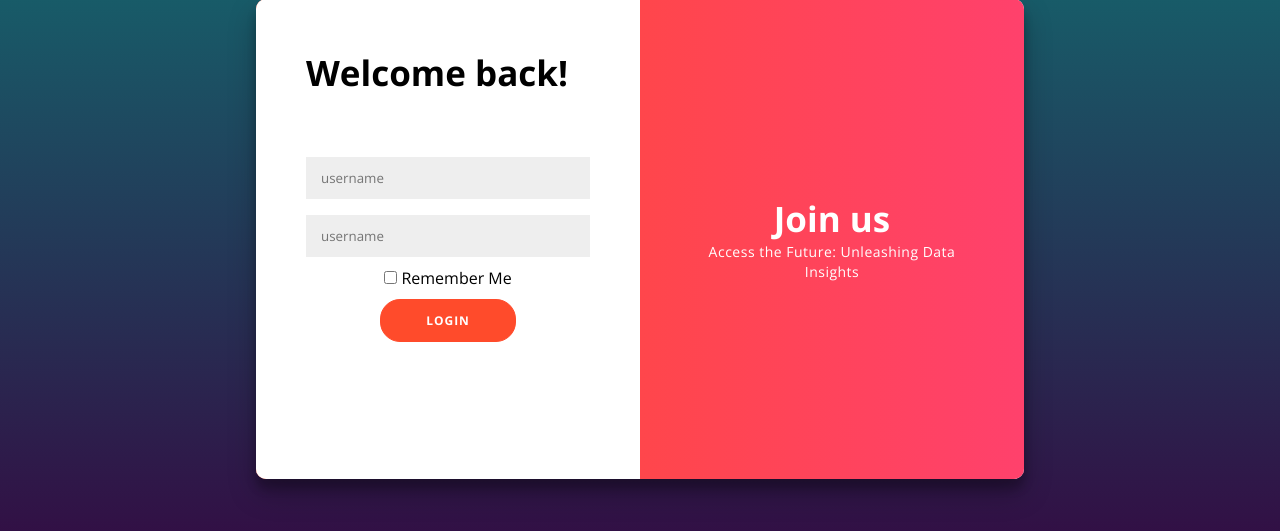
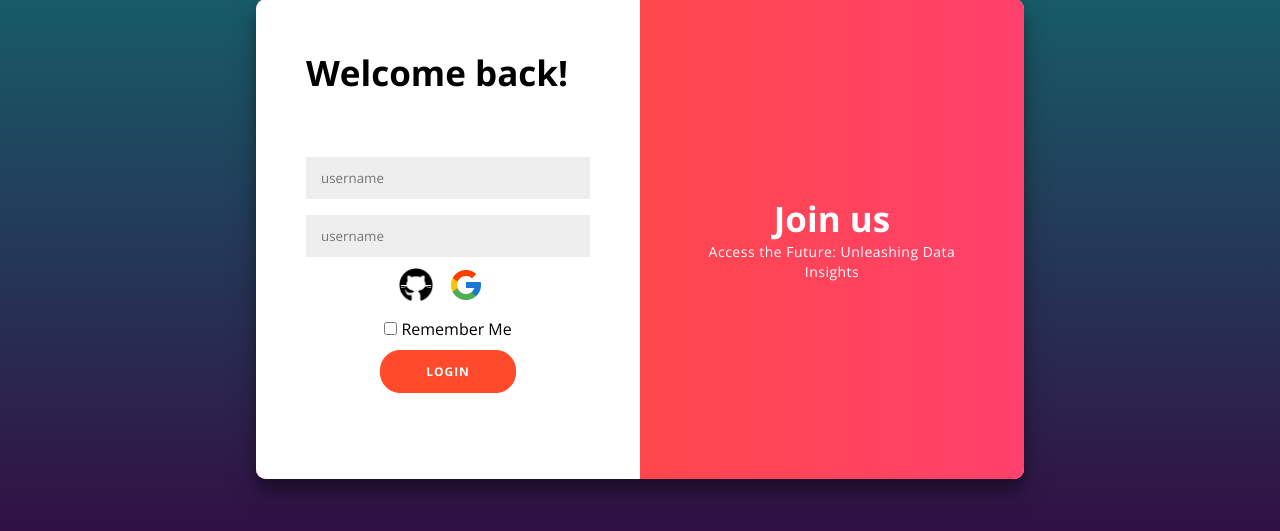
Before and after one commit to badrbnh/Data_Visualizer, a Flask app: page / in a window 1280 px wide. Shown: the part 199-730 px from the top of the page. Run offline with Flask 3, Linux system fonts and the light colour scheme; parts of the project's set-up code (start-up, migrations or seed data) failed here and were passed over; some libraries are stand-ins or nearby versions.

Commit message:
added google and github apis

```diff
--- a/web_flask/routes.py
+++ b/web_flask/routes.py
@@ -16,6 +16,8 @@ app.config['SECRET_KEY'] = 'you-will-never-guess'
 
 @app.route('/inside', methods=['GET', 'POST'])
 def inside():
+    if current_user.is_anonymous:
+        return redirect(url_for('login'))
     return render_template('inside.html')
 
 @app.route('/home', methods=['GET'], strict_slashes=False)
@@ -25,7 +27,8 @@ def home():
 @app.route('/register', methods=['GET', 'POST'], strict_slashes=False)
 def register():
     form = AddUser()
-
+    if current_user.is_authenticated:
+        return redirect(url_for('inside'))
     if form.validate_on_submit():
         username = form.username.data
         email = form.email.data
--- /dev/null
+++ b/web_flask/static/scripts/githubApi.js
@@ -0,0 +1,6 @@
+const CLIENT_ID = "2f4af641743e528261d7"
+
+function loginGithub() {
+    window.location.assign("https://github.com/login/oauth/authorize?client_id=" + CLIENT_ID);
+
+}
--- /dev/null
+++ b/web_flask/static/scripts/googleApi.js
@@ -0,0 +1,25 @@
+var googleUser = {};
+var startApp = function () {
+  gapi.load("auth2", function () {
+    auth2 = gapi.auth2.init({
+      client_id: "513823733667-el3cq9rfdm7kh7m7tne0imemq09ju19t.apps.googleusercontent.com",
+      cookiepolicy: "single_host_origin",
+    });
+    attachSignin(document.getElementById("customBtn"));
+  });
+};
+
+function attachSignin(element) {
+  console.log(element.id);
+  auth2.attachClickHandler(
+    element,
+    {},
+    function (googleUser) {
+      document.getElementById("name").innerText =
+        "Signed in: " + googleUser.getBasicProfile().getName();
+    },
+    function (error) {
+      alert(JSON.stringify(error, undefined, 2));
+    }
+  );
+}
--- a/web_flask/static/scripts/menu.js
+++ b/web_flask/static/scripts/menu.js
@@ -1,4 +1,3 @@
-
 let subMenu = document.getElementById("subMenu");
 function toggleMenu() {
     subMenu.classList.toggle("open-menu");
--- a/web_flask/static/styles/login.css
+++ b/web_flask/static/styles/login.css
@@ -1,4 +1,3 @@
-
 body {
   display: flex;
   align-items: center;
@@ -23,12 +22,11 @@ p {
   letter-spacing: 0.5px;
 }
 
-
 .login-btn {
   border-radius: 20px;
-	border: 1px solid #FF4B2B;
-	background-color: #FF4B2B;
-	color: #FFFFFF;
+  border: 1px solid #ff4b2b;
+  background-color: #ff4b2b;
+  color: #ffffff;
   font-size: 12px;
   font-weight: bold;
   padding: 12px 45px;
@@ -37,7 +35,6 @@ p {
   transition: transform 80ms ease-in;
   cursor: pointer;
 }
-
 
 .form-input {
   background-color: #eee;
@@ -50,7 +47,7 @@ p {
 .login-container {
   background-color: #fff;
   border-radius: 10px;
-  	box-shadow: 0 14px 28px rgba(0,0,0,0.25), 0 10px 10px rgba(0,0,0,0.22);
+  box-shadow: 0 14px 28px rgba(0, 0, 0, 0.25), 0 10px 10px rgba(0, 0, 0, 0.22);
   position: relative;
   overflow: hidden;
   width: 768px;
@@ -65,17 +62,15 @@ p {
   justify-content: center;
   flex-direction: column;
   text-align: center;
-
 }
 .form-container {
   display: flex;
   flex-direction: column;
   align-items: center;
   position: absolute;
-	background-color: #FFFFFF;
+  background-color: #ffffff;
   padding: 0 50px;
   height: 100%;
-
 }
 
 .log-in-container {
@@ -83,7 +78,6 @@ p {
   width: 50%;
   z-index: 2;
 }
-
 
 .overlay-container {
   position: absolute;
@@ -93,15 +87,41 @@ p {
   height: 100%;
 }
 
+#customBtn:hover {
+  cursor: pointer;
+}
+.customGPlusSignIn {
+  width: 36px;
+  height: 36px;
+  border-radius: 50%;
+}
+
+.login-api {
+  display: flex;
+  align-items: center;
+  justify-content: center;
+  margin: 10px;
+  gap: 14px;
+}
+
+.github-icon {
+  width: 36px;
+  height: 36px;
+  border-radius: 50%;
+}
+
+.github-icon:hover {
+  cursor: pointer;
+}
 
 .overlay {
-	background: #FF416C;
-	background: -webkit-linear-gradient(to right, #FF4B2B, #FF416C);
-	background: linear-gradient(to right, #FF4B2B, #FF416C);
+  background: #ff416c;
+  background: -webkit-linear-gradient(to right, #ff4b2b, #ff416c);
+  background: linear-gradient(to right, #ff4b2b, #ff416c);
   background-repeat: no-repeat;
   background-size: cover;
   background-position: 0 0;
-	color: #FFFFFF;
+  color: #ffffff;
   position: relative;
   left: -100%;
   height: 100%;
@@ -121,18 +141,16 @@ p {
   width: 50%;
 }
 
-
 .overlay-right {
   right: 0;
 }
-
 
 .social-container {
   margin: 50px 0;
 }
 
 .social-container a {
-	border: 1px solid #DDDDDD;
+  border: 1px solid #dddddd;
   border-radius: 50%;
   display: inline-flex;
   justify-content: center;
--- a/web_flask/templates/base.html
+++ b/web_flask/templates/base.html
@@ -25,8 +25,8 @@
       href="{{ url_for('static', filename='styles/nav.css') }}"
     />
     <script src="https://code.jquery.com/jquery-3.2.1.min.js"></script>
+    <script src="https://apis.google.com/js/platform.js" async defer></script>
     <script type="text/javascript" src="../static/scripts/upload.js"></script>
-
   </head>
   <body>
     <header class="header">
@@ -45,11 +45,21 @@
         <div class="buttons">
           {% if current_user.is_anonymous %}
           <div id="login">
-          <span><a href="{{ url_for('login') }}" class="signin">Sign In</a></span>
-          <span><a href="{{ url_for('register') }}" class="signup">Sign Up</a></span>
+            <span
+              ><a href="{{ url_for('login') }}" class="signin">Sign In</a></span
+            >
+            <span
+              ><a href="{{ url_for('register') }}" class="signup"
+                >Sign Up</a
+              ></span
+            >
           </div>
           {% else %}
-          <img src="../static/resources/profileIcon.png" class="profile" onclick="toggleMenu()" />
+          <img
+            src="../static/resources/profileIcon.png"
+            class="profile"
+            onclick="toggleMenu()"
+          />
           <div class="sub-menu-wrap" id="subMenu">
             <div class="sub-menu">
               <div class="user-info">
@@ -60,12 +70,10 @@
               <a href="#" class="sub-menu-link">
                 <img src="../static/resources/profileEditIcon.png" />
                 <p>Edit profile</p>
-
               </a>
               <a href="#" class="sub-menu-link">
                 <img src="../static/resources/settingsIcon.png" />
                 <p>Settings & Privacy</p>
-
               </a>
               <a href="{{ url_for('logout')}}" class="sub-menu-link">
                 <img src="../static/resources/logoutIcon.png" />
@@ -80,5 +88,16 @@
     </header>
     {% block content %}{% endblock %}
     <script type="text/javascript" src="../static/scripts/menu.js"></script>
+    <script
+      type="text/javascript"
+      src="../static/scripts/googleApi.js"
+    ></script>
+    <script
+      type="text/javascript"
+      src="../static/scripts/githubApi.js"
+    ></script>
+    <script>
+      startApp();
+    </script>
   </body>
 </html>
--- a/web_flask/templates/login.html
+++ b/web_flask/templates/login.html
@@ -6,7 +6,16 @@
       {{ form.hidden_tag() }}
       {{ form.username(size=32, class="form-input", placeholder="username") }}
       {{ form.password(size=32, class="form-input", placeholder="username", style="margin-bottom: 0") }}
-      <div style="margin: 10px;">
+      <div class="login-api">
+        <div id="github-api" onclick="loginGithub()">
+         <img src="../static/resources/githubIcon.png" class='github-icon'>
+        </div>
+         <div id="gSignInWrapper">
+              <img src="../static/resources/googleIcon.png" id="customBtn" class="customGPlusSignIn">
+        </div>
+        <div id="name"></div>
+      </div>
+        <div style="margin: 10px;">
       {{ form.remember_me() }} {{ form.remember_me.label }}
       </div>
       {{ form.submit(class="login-btn") }}
```
Also changed, not shown: web_flask/static/resources/googleIcon.png (renamed from web_flask/static/resources/googleIcone.png). Lines whose indentation alone changed are shown as unchanged.
